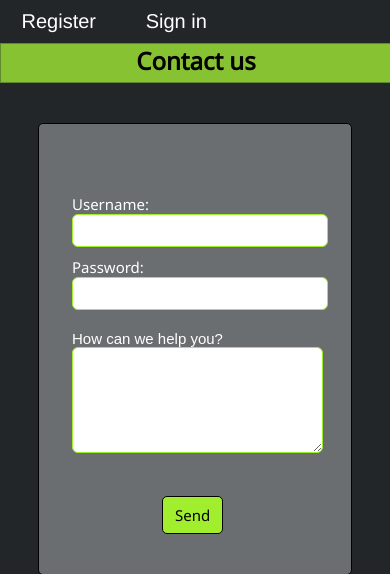
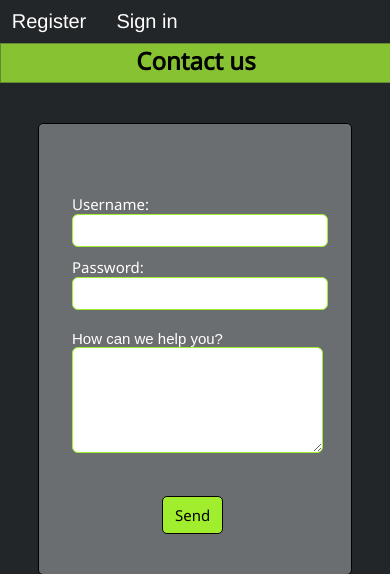
Before and after one commit to adechan/FOU, a PHP site: page /contactpage/index.html in a window 390 px wide. Shown: the part 58-632 px from the top of the page. Run offline with PHP 8.4, Linux system fonts and the light colour scheme.

Commit message:
added responsive header

```diff
--- a/contactpage/css/contact.css
+++ b/contactpage/css/contact.css
@@ -43,7 +43,7 @@
   float: left;
   padding: 10px ;
   font-size: 20px;
-  width: 25%;
+  width: 20%;
 }
 
 .buttonsList a:hover
--- a/registerpage/css/register.css
+++ b/registerpage/css/register.css
@@ -44,7 +44,7 @@
   float: left;
   padding: 10px ;
   font-size: 20px;
-  width: 10%;
+  width: 20%;
 }
 
 .buttonsList a:hover
--- a/signinpage/css/signin.css
+++ b/signinpage/css/signin.css
@@ -43,7 +43,7 @@
   float: left;
   padding: 10px ;
   font-size: 20px;
-  width: 10%;
+  width: 20%;
 }
 
 .buttonsList a:hover
```
